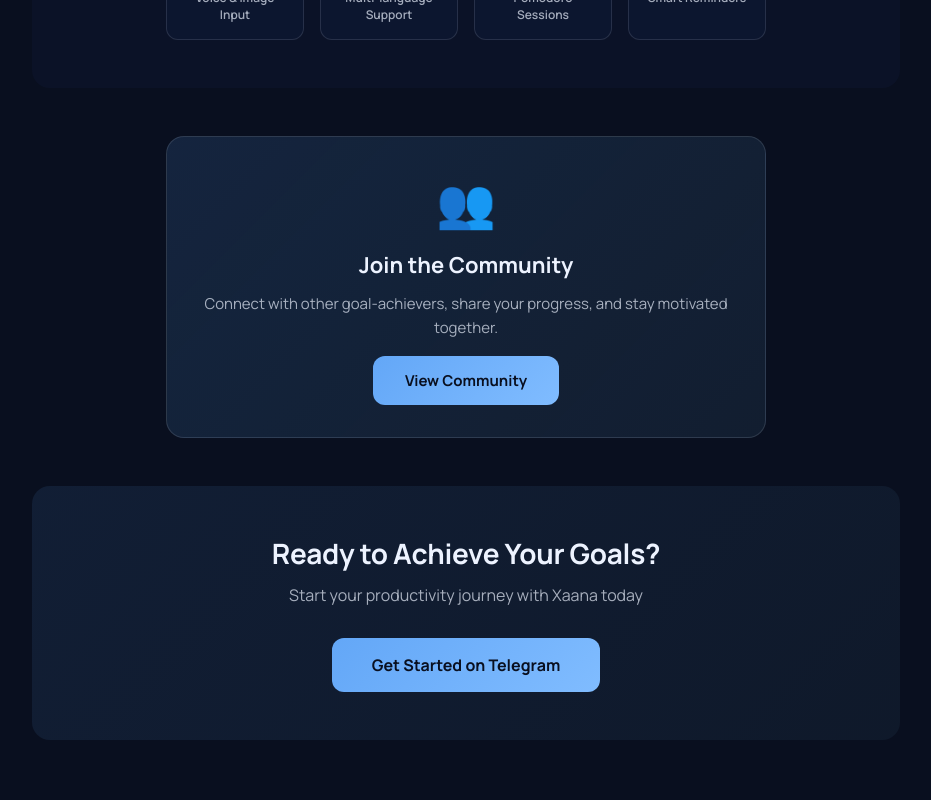
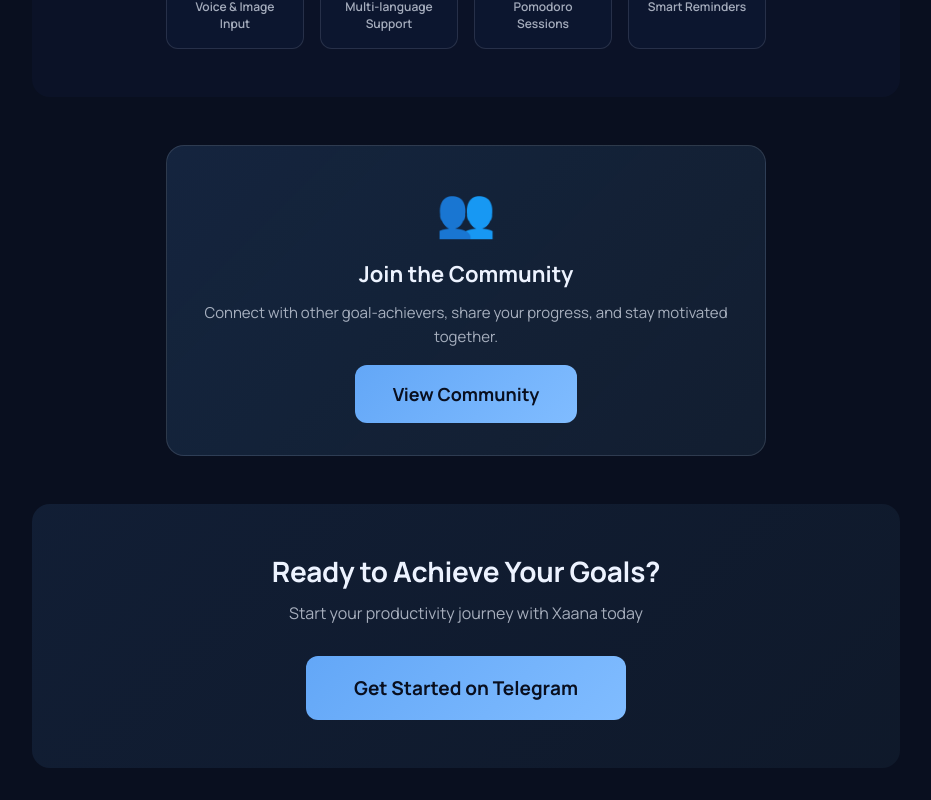
Before and after one commit to zana-AI/zana_planner, a React (Vite) app in the folder webapp_frontend/: page / in a window 1280 px wide. Shown: the part 1704-2504 px from the top of the page, without its empty margins (174-1105 px from the left). Before the commit the page ends 2476 px from the top, so only its background shows below. Built offline with nearby package versions, Linux system fonts and the light colour scheme; no server answers.

Commit message:
Make home button 20% larger
Co-authored-by: amiryanj <3169342+amiryanj@users.noreply.github.com>

```diff
--- a/webapp_frontend/src/styles/index.css
+++ b/webapp_frontend/src/styles/index.css
@@ -1469,12 +1469,12 @@ body.modal-open {
 
 .home-cta-button {
   display: inline-block;
-  padding: 14px 32px;
+  padding: 17px 38px;
   background: linear-gradient(135deg, var(--accent), var(--accent2));
   color: var(--bg);
   text-decoration: none;
   border-radius: 12px;
-  font-size: 15px;
+  font-size: 18px;
   font-weight: 700;
   transition: transform 0.2s, box-shadow 0.2s, opacity 0.2s;
   border: none;
@@ -1493,8 +1493,8 @@ body.modal-open {
 }
 
 .home-cta-button-large {
-  padding: 16px 40px;
-  font-size: 16px;
+  padding: 19px 48px;
+  font-size: 19px;
 }
 
 /* Features Section */
```
